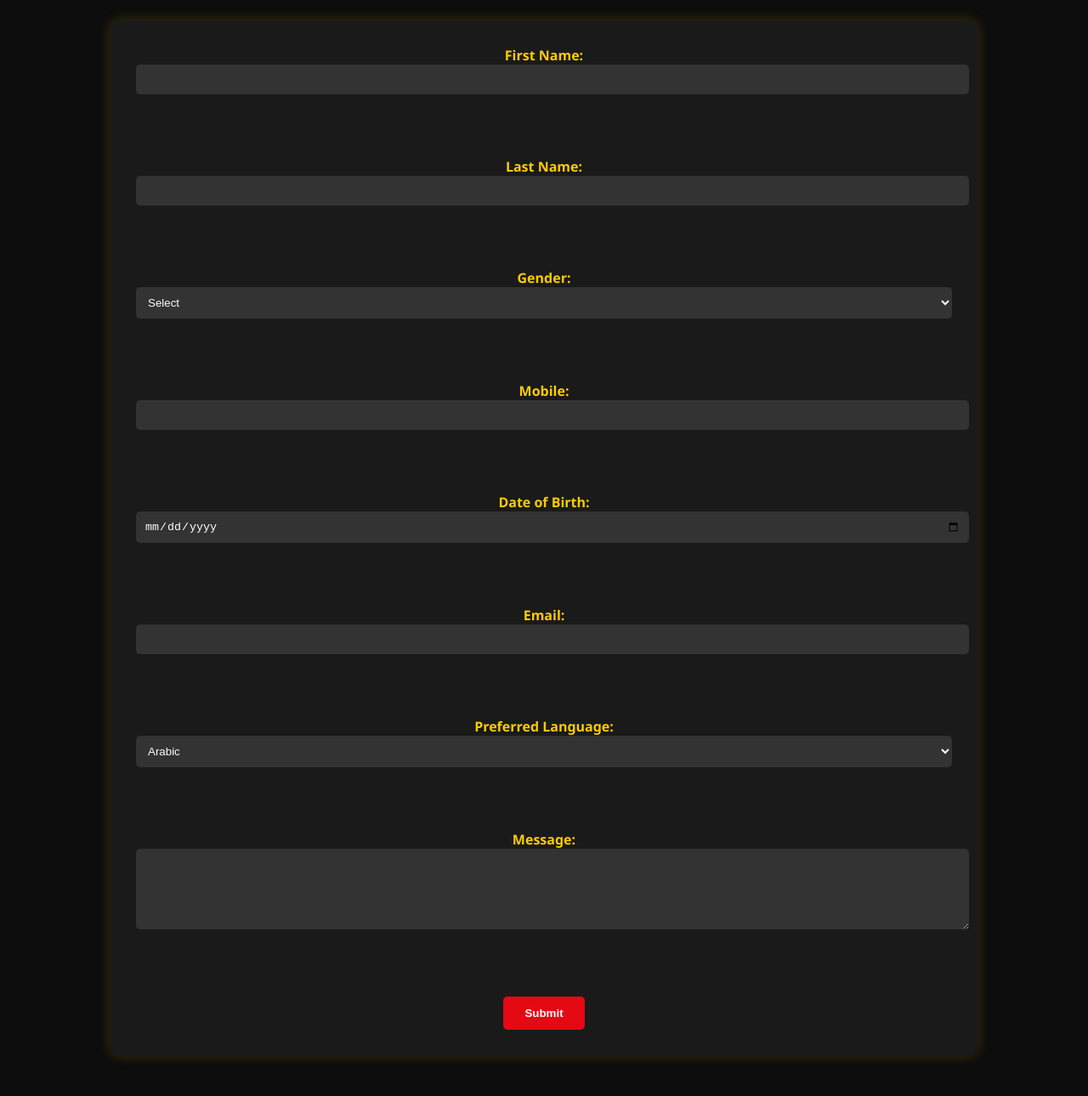
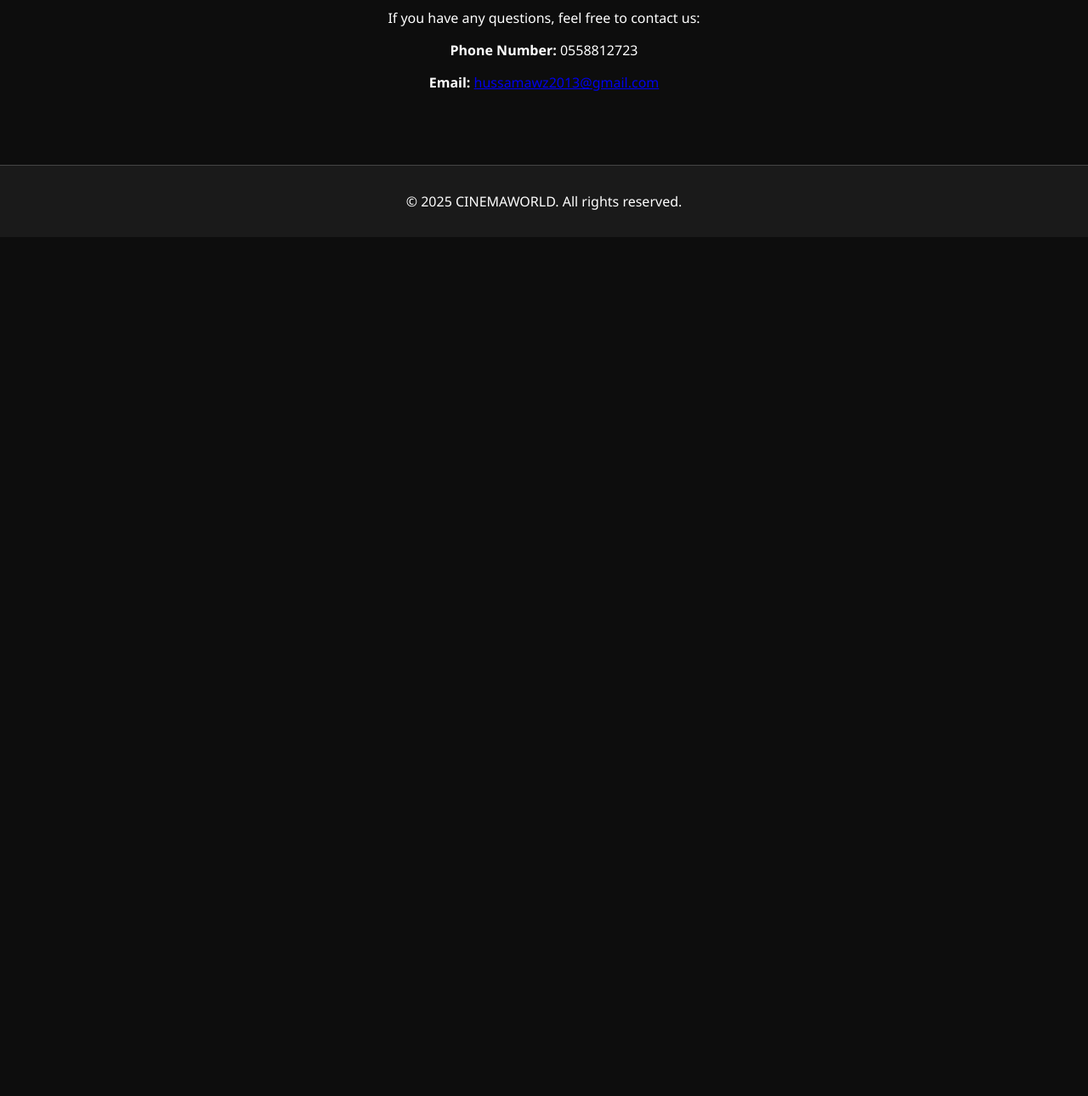
Before and after one commit to alhrh/CINEMAWORLD, a plain HTML site: page HTML/contact-us.html in a window 1280 px wide. Shown: the part 253-1543 px from the top of the page at 85% size. After the commit the page ends 800 px from the top, so only its background shows below. Drawn offline with Linux system fonts and the light colour scheme.

```diff
--- a/HTML/contact-us.html
+++ b/HTML/contact-us.html
@@ -21,38 +21,15 @@
 
     <main>
         <section>
-            <h2>We`d love to hear from you!</h2>
-            <form  id="contactForm">
-                <label>First Name: <input type="text" name="firstName" required></label><br><br>
-                <label>Last Name: <input type="text" name="lastName" required></label><br><br>
-                <label>Gender:
-                    <select name="gender" required>
-                        <option value="">Select</option>
-                        <option value="male">Male</option>
-                        <option value="female">Female</option>
-                    </select>
-                </label><br><br>
-                <label>Mobile: <input type="tel" name="mobile" pattern="[0-9]{10}" required></label><br><br>
-                <label>Date of Birth: <input type="date" name="dob" required></label><br><br>
-                <label>Email: <input type="email" name="email" required></label><br><br>
-                <label>Preferred Language:
-                    <select name="language" required>
-                        <option value="arabic">Arabic</option>
-                        <option value="english">English</option>
-                        <option value="french">French</option>
-                    </select>
-                </label><br><br>
-                <label>Message:<br>
-                    <textarea name="message" rows="5" cols="40" required></textarea>
-                </label><br><br>
-                <button type="submit">Submit</button>
-            </form>
+            <h2>Get in Touch</h2>
+            <p>If you have any questions, feel free to contact us:</p>
+            <p><strong>Phone Number:</strong> 0558812723</p>
+            <p><strong>Email:</strong> <a href="mailto:hussamawz2013@gmail.com">hussamawz2013@gmail.com</a></p>
         </section>
     </main>
 
     <footer>
         <p>&copy; 2025 CINEMAWORLD. All rights reserved.</p>
     </footer>
-    <script src="../JS/script.js"></script>
 </body>
 </html>
```
Also changed, not shown: Backend/server.js (+7 -27 lines).
